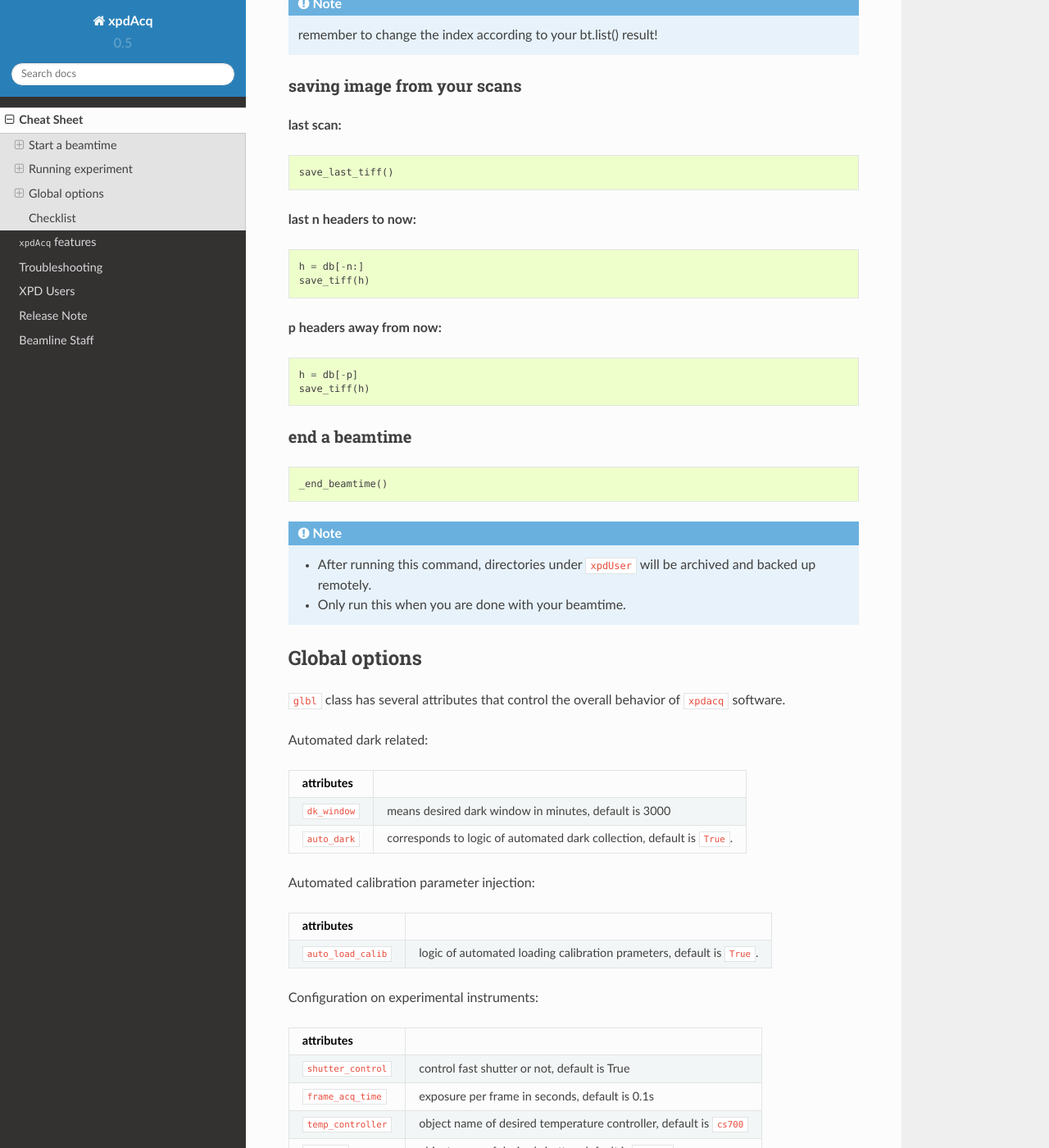
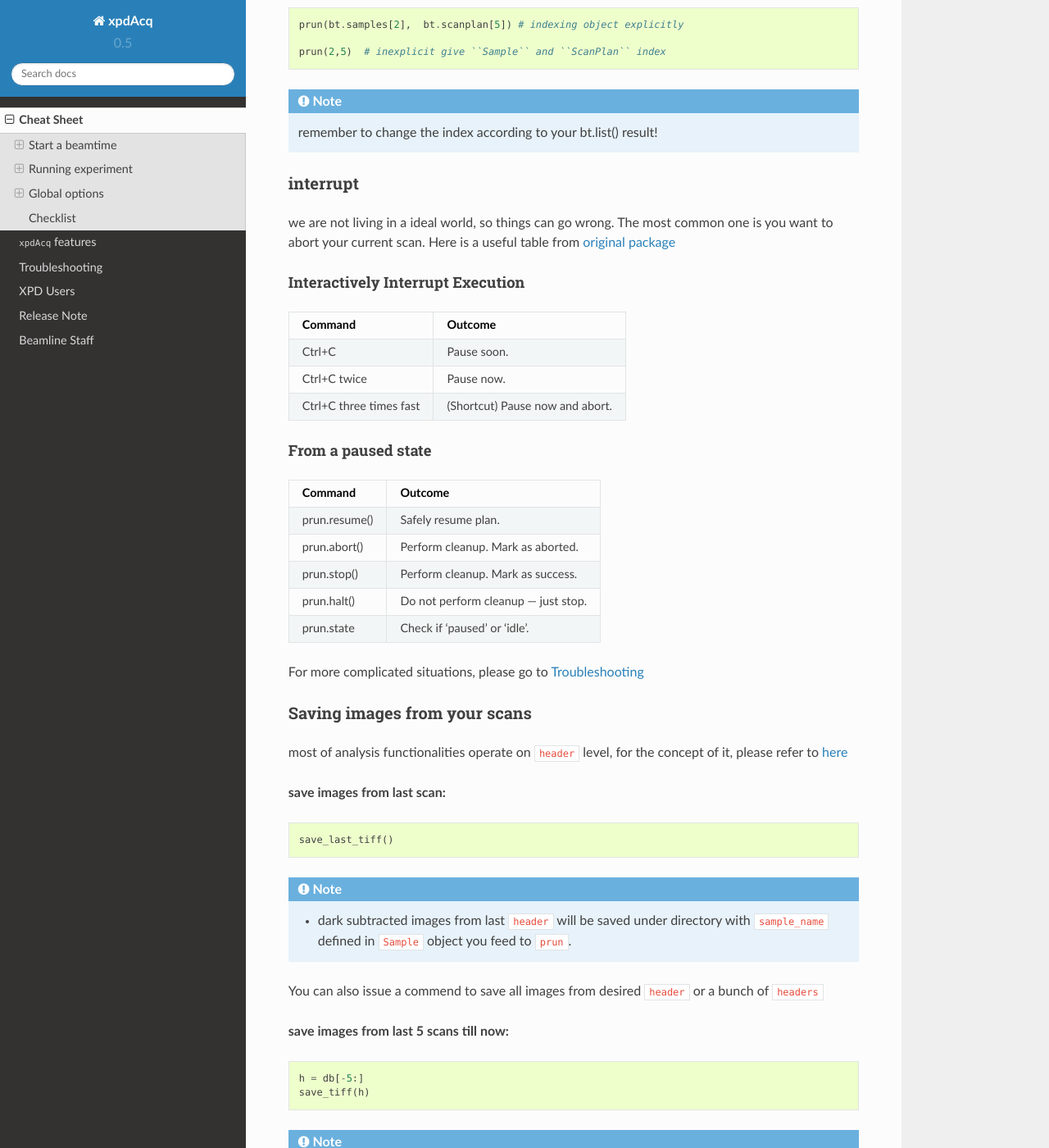
Before and after one commit to xpdAcq/xpdAcq, a Sphinx documentation site: the page built from doc/cheat_sheet.rst, in a window 1280 px wide and 1400 px high, scrolled down 2540 px. Shown: the whole window at 82% size. Built offline with Sphinx 7.4.7 and the Read the Docs theme 2.0.0, drawn with Linux system fonts in a browser that asks for light colours; some of the changed text lies outside the part shown.

Commit message:
DOC: update doc based on Max' feedback

```diff
--- a/doc/cheat_sheet.rst
+++ b/doc/cheat_sheet.rst
@@ -27,6 +27,9 @@ link bt to prun
 
   prun.beamtime = bt
 
+.. note::
+
+   this is to notice ``prun`` for current beamtime. concept of ``prun`` will be introduced later
 
 open a collection
 """""""""""""""""
@@ -100,7 +103,8 @@ list objects by categories
 
 .. code-block:: python
 
-  bt.list()
+  in[1]: bt.list()
+  Out[1]:
   ScanPlans:
   0: 'ct_5'
   1: 'Tramp_5_300_200_5'
@@ -136,31 +140,85 @@ running scan with acquire objects
 
   remember to change the index according to your bt.list() result!
 
+interrupt
+"""""""""
 
-saving image from your scans
-""""""""""""""""""""""""""""
+we are not living in a ideal world, so things can go wrong. The most common one
+is you want to abort your current scan. Here is a useful table from
+`original package <http://nsls-ii.github.io/bluesky/state-machine.html#interactive-pause-summary>`_
 
-**last scan:**
+
+Interactively Interrupt Execution
+^^^^^^^^^^^^^^^^^^^^^^^^^^^^^^^^^
+
+======================= ===========
+Command                 Outcome
+======================= ===========
+Ctrl+C                  Pause soon.
+Ctrl+C twice            Pause now.
+Ctrl+C three times fast (Shortcut) Pause now and abort.
+======================= ===========
+
+From a paused state
+^^^^^^^^^^^^^^^^^^^
+
+============== ===========
+Command        Outcome
+============== ===========
+prun.resume()    Safely resume plan.
+prun.abort()     Perform cleanup. Mark as aborted.
+prun.stop()      Perform cleanup. Mark as success.
+prun.halt()      Do not perform cleanup --- just stop.
+prun.state       Check if 'paused' or 'idle'.
+============== ===========
+
+For more complicated situations, please go to :ref:`troubleshooting`
+
+
+Saving images from your scans
+"""""""""""""""""""""""""""""
+
+most of analysis functionalities operate on ``header`` level, for the concept of it,
+please refer to `here <http://nsls-ii.github.io/databroker/headers.html>`_
+
+**save images from last scan:**
 
 .. code-block:: python
 
   save_last_tiff()
 
-**last n headers to now:**
+.. note::
+
+   * dark subtracted images from last ``header`` will be saved under directory with ``sample_name``
+     defined in ``Sample`` object you feed to ``prun``.
+
+You can also issue a commend to save all images from desired ``header`` or a bunch of ``headers``
+
+**save images from last 5 scans till now:**
 
 .. code-block:: python
 
-  h = db[-n:]
+  h = db[-5:]
   save_tiff(h)
 
-**p headers away from now:**
+.. note::
+
+  ``-5:`` is Python syntax, which means *the last 5 till now*.
+  It gives you **multiple** objects. You can always do ``-7:``, ``-10:``....e.t.c.
+
+**save 5 headers away from now:**
 
 .. code-block:: python
 
-  h = db[-p]
+  h = db[-P]
   save_tiff(h)
 
-end a beamtime
+.. note::
+
+  ``-5`` is Python syntax, which means *the last 5 from now*.
+  It gives you **single** object. You can always do ``-2``, ``-23``....e.t.c.
+
+End a beamtime
 """"""""""""""
 
 .. code-block:: python
--- a/doc/features.rst
+++ b/doc/features.rst
@@ -18,6 +18,9 @@ That is actually a feature called auto-dark subtraction of ``xpdAcq``.
 When you are running your experiment, ``xpdAcq`` actually checks if you have
 collected a **fresh and appropriate** dark frame every time it collects a scan.
 The definition of **fresh and appropriate** is:
+
+**Nice and fresh**
+^^^^^^^^^^^^^^^^^^
 
 .. code-block:: none
 
```
Also changed, not shown: other parts of doc/cheat_sheet.rst (+3 -3 lines).
